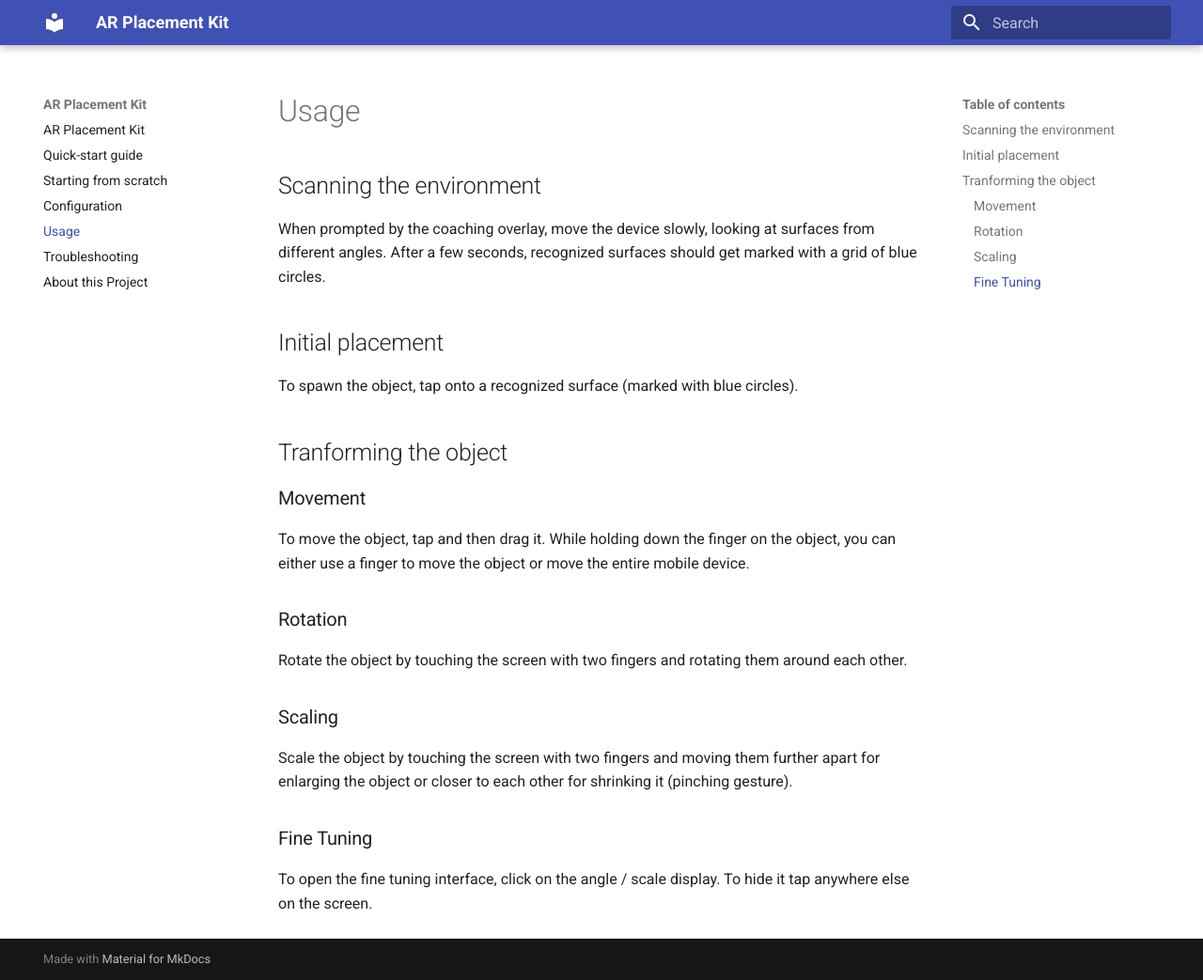
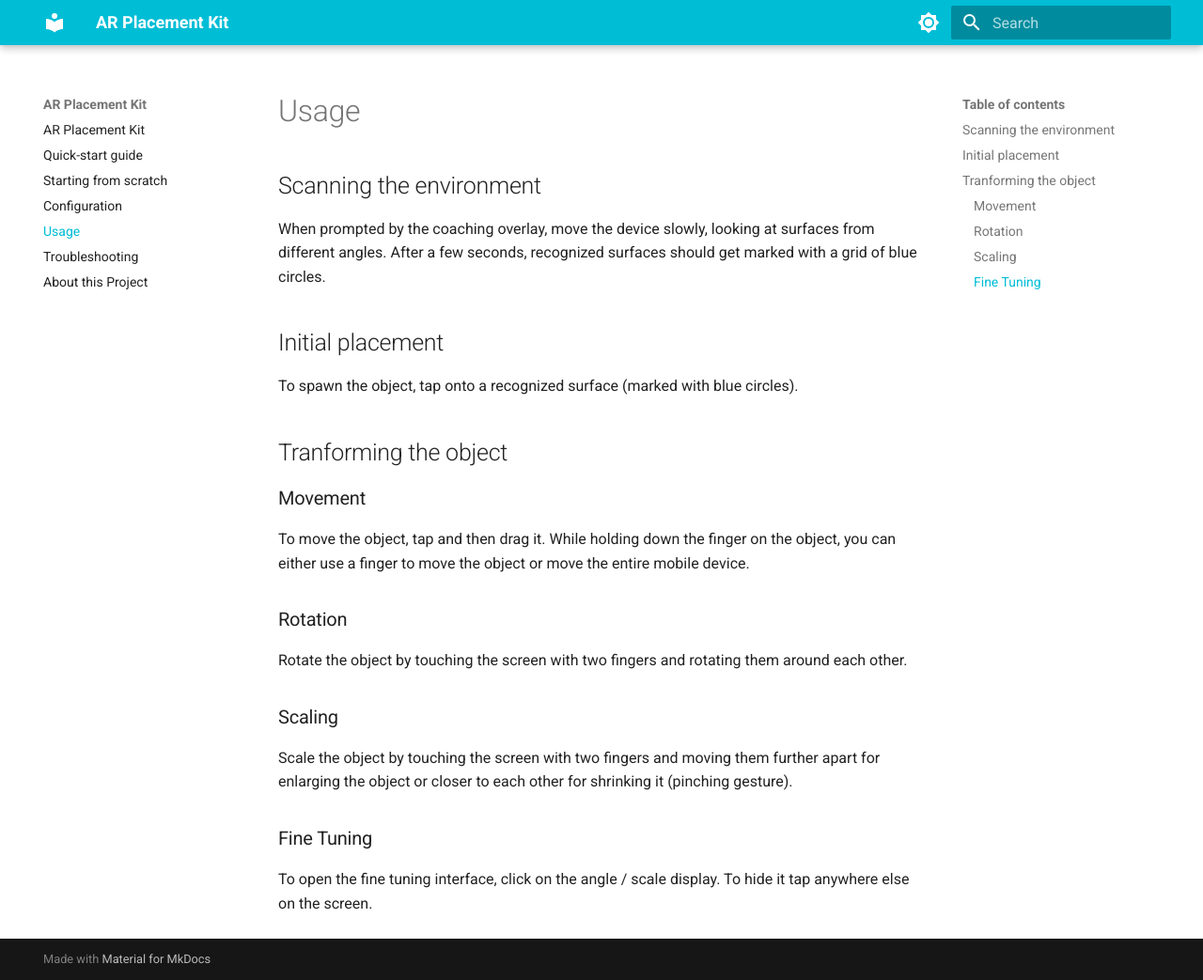
Before and after one commit to Ditached/ARPlacementKit-Docs, an MkDocs documentation site: the page built from docs/usage.md, in a window 1280 px wide and 1043 px high. Shown: the whole window at 94% size. Built offline with MkDocs 1.6.1 and Material for MkDocs 9.7.7, drawn with Linux system fonts in a browser that asks for light colours.

Commit message:
Adjust colors

```diff
--- /dev/null
+++ b/docs/stylesheets/extra.css
@@ -0,0 +1,6 @@
+
+[data-md-color-scheme="slate"] {
+    --md-hue: 210;
+
+
+}
--- a/mkdocs.yml
+++ b/mkdocs.yml
@@ -1,7 +1,7 @@
 site_name: AR Placement Kit
-theme:
-  name: readthedocs
-  highlightjs: true
+# theme:
+  # name: readthedocs
+  # highlightjs: true
 nav:
   - "index.md"
   - "quick-start.md"
@@ -28,3 +28,23 @@ markdown_extensions:
   - md_in_html
 theme:
   name: material
+  palette:
+
+    # Palette toggle for light mode
+    - media: "(prefers-color-scheme: light)"
+      scheme: default
+      primary: cyan
+      toggle:
+        icon: material/brightness-7
+        name: Switch to dark mode
+
+    # Palette toggle for dark mode
+    - media: "(prefers-color-scheme: dark)"
+      scheme: slate
+      primary: cyan
+      accent: deep purple
+      toggle:
+        icon: material/brightness-3
+        name: Switch to light mode
+extra_css:
+  - stylesheets/extra.css
```
